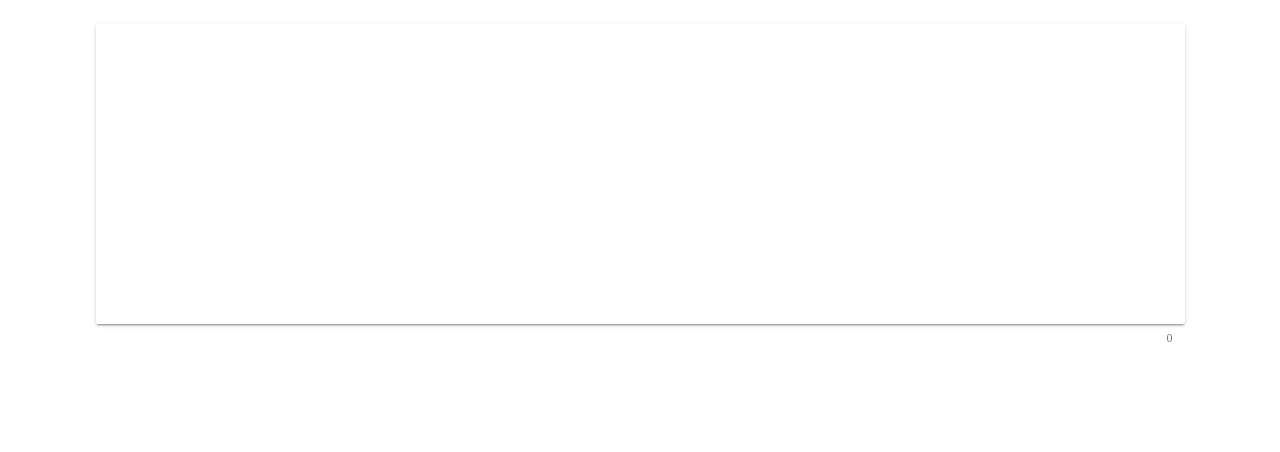
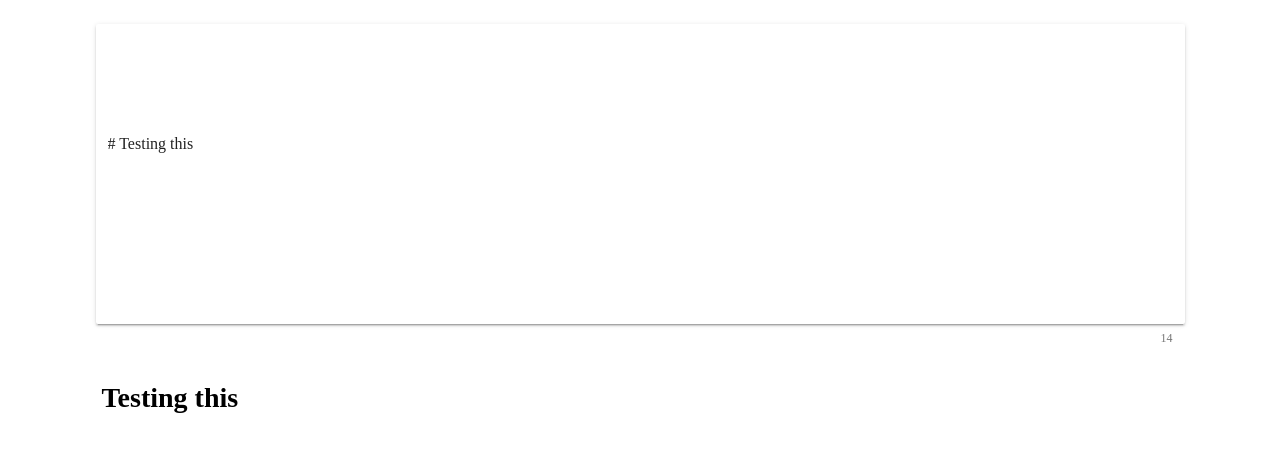
Before and after one commit to TheLurkingDev/markdown-previewer, a Vue app: page / in a window 1280 px wide. Shown: the top 452 px of the page. Built offline with nearby package versions, Linux system fonts and the light colour scheme.

Commit message:
Added regex rule to create <h1> tag from markdown.

```diff
--- a/src/components/MarkdownEditor.vue
+++ b/src/components/MarkdownEditor.vue
@@ -17,7 +17,7 @@
 export default {
     data() {
         return {
-            markdown: ''
+            markdown: '# Testing this'
         }
     }
 }
@@ -26,6 +26,7 @@ export default {
 <style scoped>
     .editor-textarea {
         width: 100%;
+        height: 300px;
         padding: 30px;
     }
 </style>
--- a/src/directives/markdown.js
+++ b/src/directives/markdown.js
@@ -1,5 +1,9 @@
 export default {
     bind(el) {
-        console.log('el', el);
+        let html = el.textContent;
+        console.log('initial value: ', html)
+        html = html.replace(/^#{1}\s([^\n]+)/, '<h1>$1</h1>');
+        console.log('edited value: ', html);
+        el.innerHTML = html;
     }
 }
```
